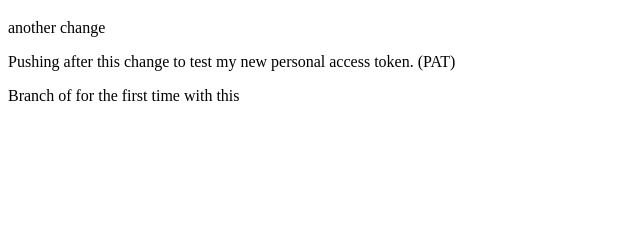
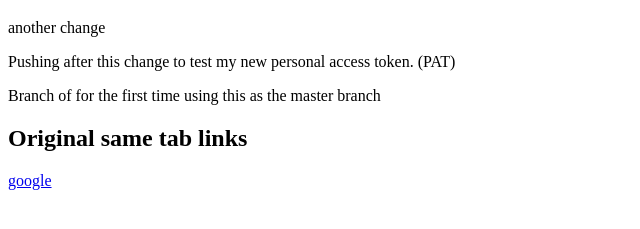
Before and after one commit to moriss/branching, a plain HTML site: page index.html in a window 1280 px wide. Shown: the part 61-290 px from the top of the page, without its empty margins (0-640 px from the left). Drawn offline with Linux system fonts and the light colour scheme.

Commit message:
first branch session

```diff
--- a/index.html
+++ b/index.html
@@ -7,7 +7,9 @@
 <h1>Branching</h1>
 <p>another change</p>
 <p>Pushing after this change to test my new personal access token. (PAT)</p>
-<p>Branch of for the first time with this</p>
+<p>Branch of for the first time using this as the master branch</p>
+<h2> Original same tab links</h2>
+<p> <a href="https://www.google.com/" target="_blank">google</a> </p>
 </body>
 
 </html>
```
